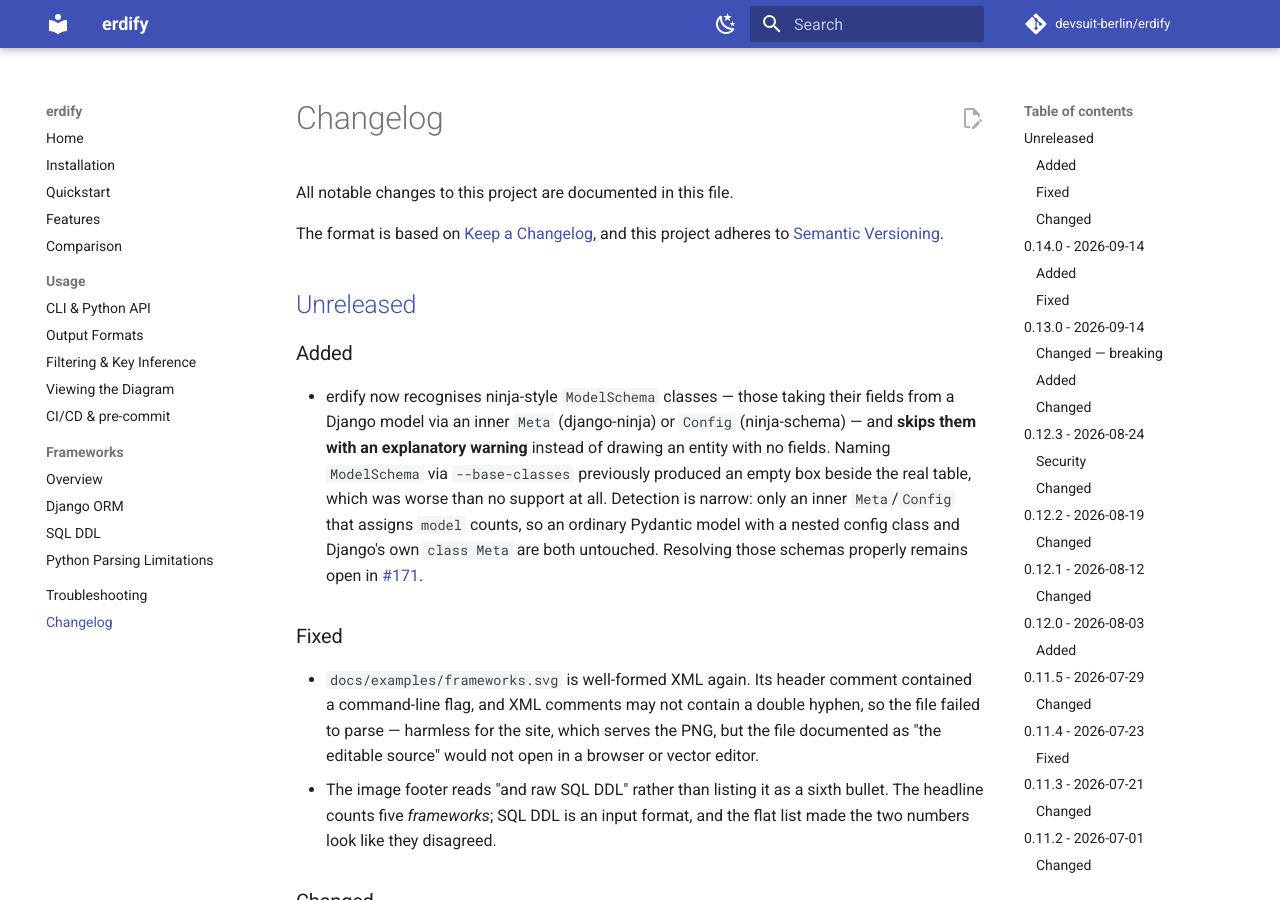
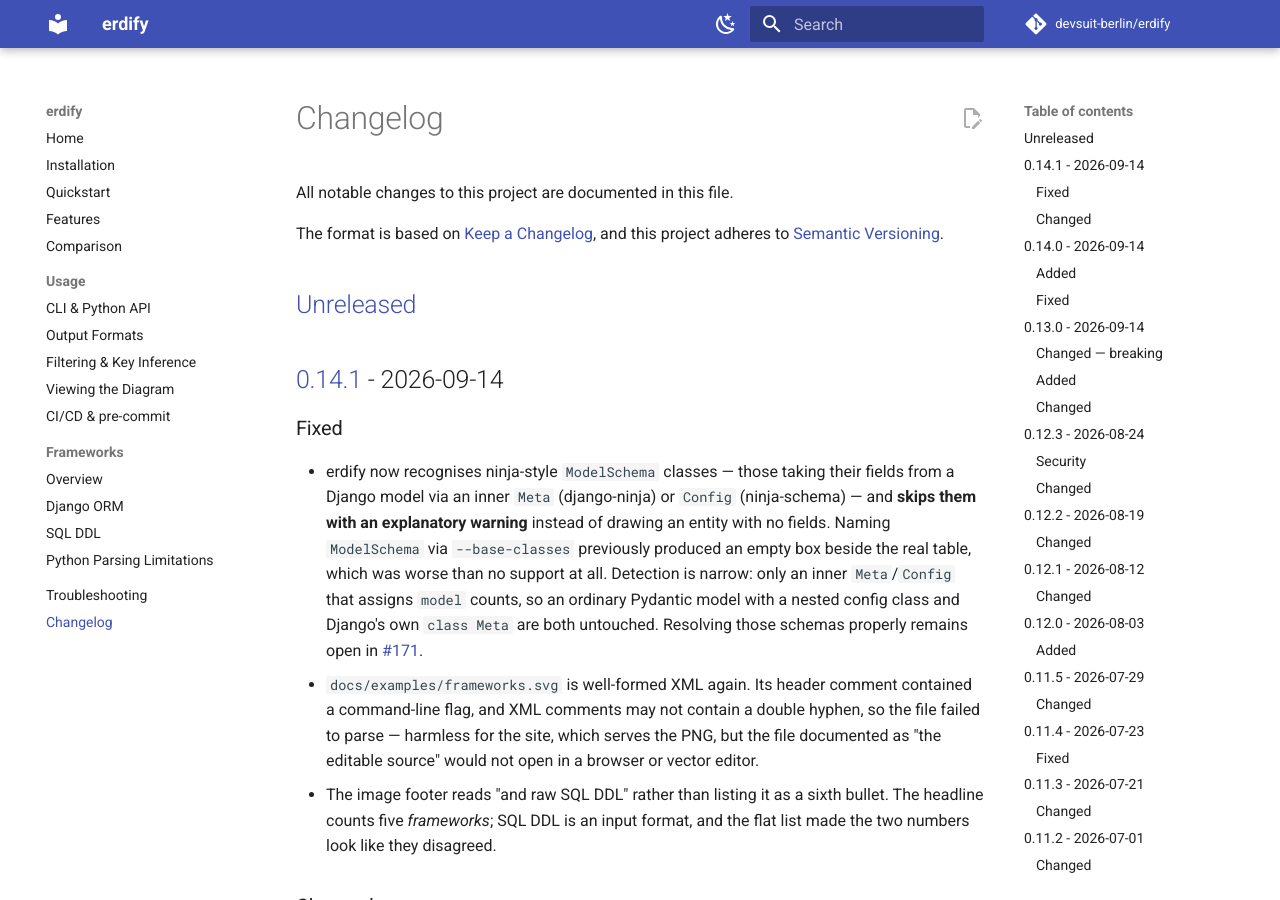
Before and after one commit to devsuit-berlin/erdify, an MkDocs documentation site: the page built from docs/changelog.md, in a window 1280 px wide and 900 px high. Built offline with MkDocs 1.6.1 and Material for MkDocs 9.7.7, drawn with Linux system fonts in a browser that asks for light colours; comment, search, counter and statistics services are not loaded.

Commit message:
chore: release 0.14.1
- Move the [Unreleased] entries under [0.14.1] and add the compare link.
- Reclassify the ModelSchema guard from Added to Fixed: it stops erdify
  producing a wrong entity rather than adding a capability, which is also what
  makes this a patch rather than a minor.
- Bump the version in pyproject.toml and re-lock.
- Point the documented pre-commit `rev` at v0.14.1.

```diff
--- a/.pre-commit-hooks.yaml
+++ b/.pre-commit-hooks.yaml
@@ -2,7 +2,7 @@
 #
 #   repos:
 #     - repo: https://github.com/devsuit-berlin/erdify
-#       rev: v0.14.0
+#       rev: v0.14.1
 #       hooks:
 #         - id: erdify
 #           args: [./src/database, -o, docs/erd.puml]
--- a/CHANGELOG.md
+++ b/CHANGELOG.md
@@ -7,7 +7,9 @@ and this project adheres to [Semantic Versioning](https://semver.org/spec/v2.0.0
 
 ## [Unreleased]
 
-### Added
+## [0.14.1] - 2026-09-14
+
+### Fixed
 
 - erdify now recognises ninja-style `ModelSchema` classes — those taking their
   fields from a Django model via an inner `Meta` (django-ninja) or `Config`
@@ -582,7 +581,8 @@ open-source maintenance.
 
 - Initial release: generate PlantUML ERD diagrams from SQLModel models via AST.
 
-[Unreleased]: https://github.com/devsuit-berlin/erdify/compare/v0.14.0...HEAD
+[Unreleased]: https://github.com/devsuit-berlin/erdify/compare/v0.14.1...HEAD
+[0.14.1]: https://github.com/devsuit-berlin/erdify/compare/v0.14.0...v0.14.1
 [0.14.0]: https://github.com/devsuit-berlin/erdify/compare/v0.13.0...v0.14.0
 [0.13.0]: https://github.com/devsuit-berlin/erdify/compare/v0.12.3...v0.13.0
 [0.12.3]: https://github.com/devsuit-berlin/erdify/compare/v0.12.2...v0.12.3
--- a/pyproject.toml
+++ b/pyproject.toml
@@ -1,6 +1,6 @@
 [project]
 name = "erdify"
-version = "0.14.0"
+version = "0.14.1"
 description = "A zero-dependency ERD generator for your Python models — pure AST, no database required."
 readme = "README.md"
 license = "MIT"
```
Also changed, not shown: other parts of CHANGELOG.md (+0 -3 lines), docs/usage/ci.md (+1 -1 lines), 1 other file.
